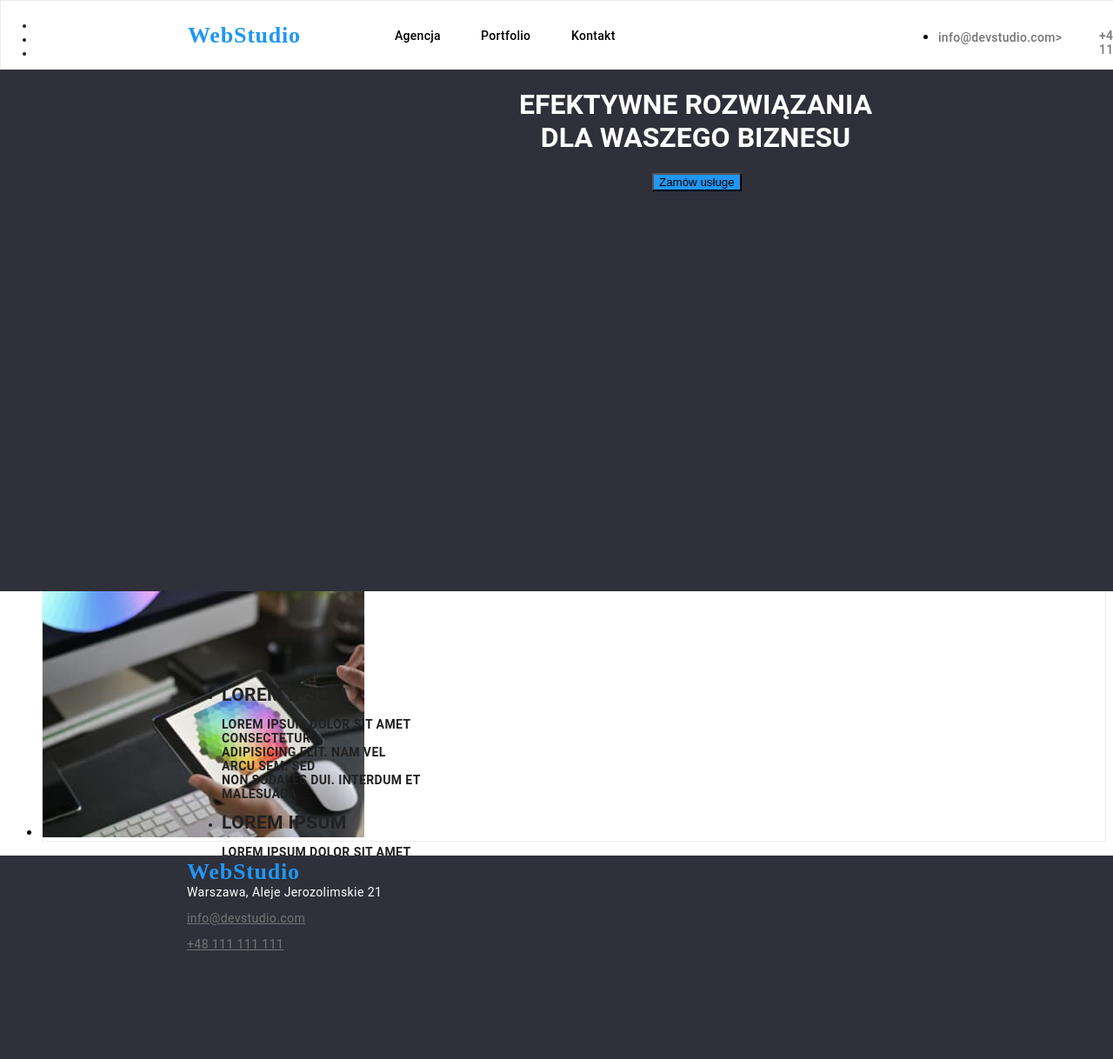
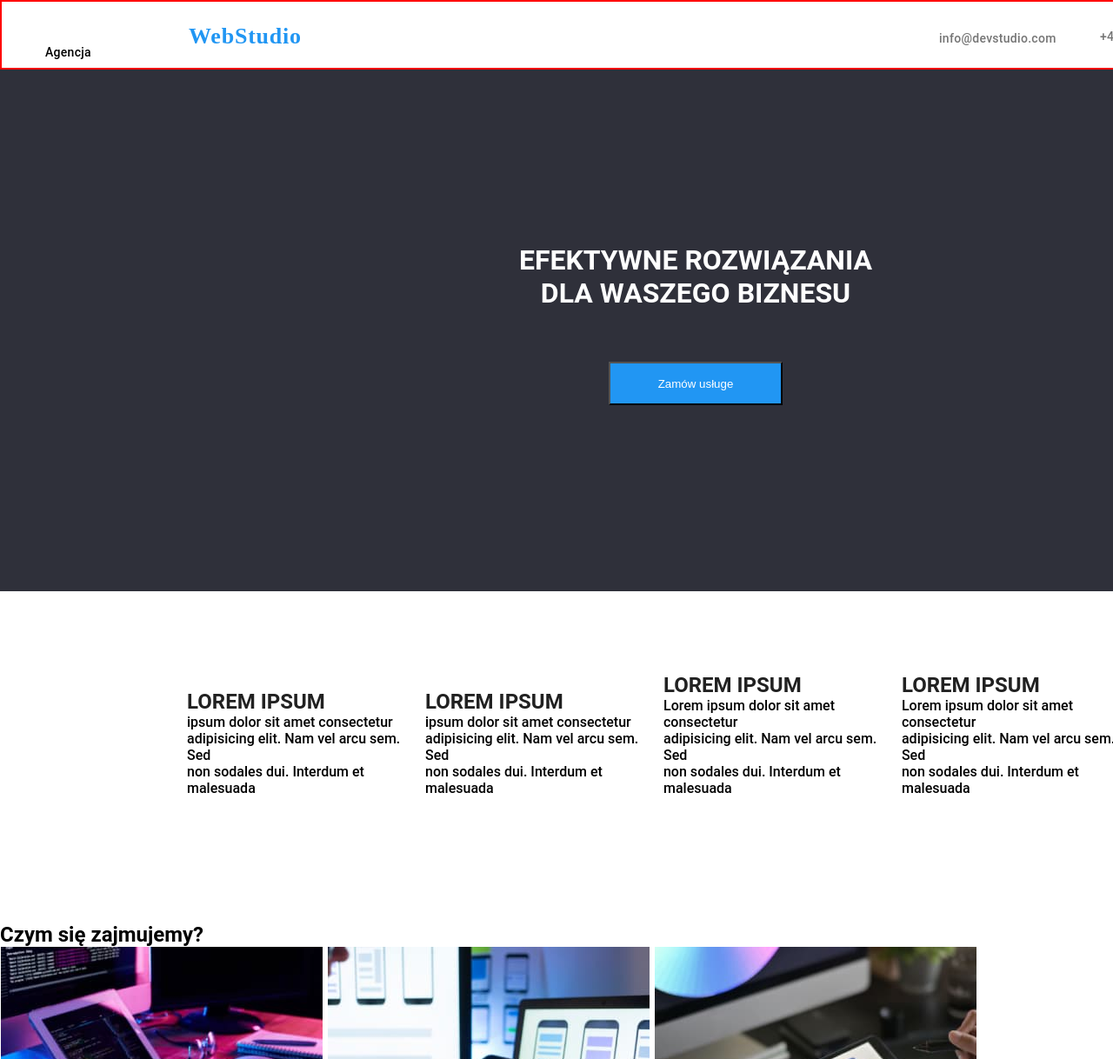
Before and after one commit to mikolajbotor/goit-markup-hw-03, a plain HTML site: page index.html in a window 1280 px wide. Shown: the top 1218 px of the page at 87% size. Drawn offline with Linux system fonts and the light colour scheme.

Commit message:
ustawianie elementów na stronie

```diff
--- a/css/styles.css
+++ b/css/styles.css
@@ -1,3 +1,9 @@
+*{
+    margin: 0px;
+    padding: 0px;
+    box-sizing: border-box;
+}
+
 body{
     font-family: 'Roboto', sans-serif;
     font-weight: 500;
@@ -9,17 +15,17 @@ a{
     color:black
     }
 
-header{
+.menu{
     position: absolute;
     width: 1600px;
     height: 80px;
     left: 0px;
     top: 0px;
-    background-color: #ffffff;
-    border: 1px solid #ECECEC;
+    border: 2px solid red;
+    color:#FFFFFF;
 }
 
-.logo-header{
+.menu .logo-header{
     position: absolute;
     width: 145px;
     height: 31px;
@@ -37,8 +43,8 @@ header{
     color: #2196F3;
 }
 
-.logo-header:hover{
-    color:#212121;
+.menu .logo-header :hover{
+    color: #000;
 }
 
 nav{
@@ -50,6 +56,12 @@ nav{
     letter-spacing: 0.02em;
 
     color: #212121;
+}
+
+nav li{
+    margin: 50px;
+
+    display: flex;
 }
 
 .contact a{
@@ -81,42 +93,62 @@ color: #757575;
     top: 32px;
 }
 
-.order-field{
+header{
     position: absolute;
     width: 1600px;
     height: 600px;
     left: 0px;
     top: 80px;
 
-background: #2F303A;
+    background: #2F303A;
 }
 
-.lorem-ipsum{
+header h1{
+    padding: 200px 452px 30px 452px;
+    color:#FFFFFF;
+    text-align: center;
+}
+
+header button{
+    background-color: #2196F3;
+    color: #FFFFFF;
+    width: 200px;
+    height: 50px;
+    margin: 30px 700px 200px 700px;
+}
+
+main{
     position: absolute;
-    width: 270px;
-    height: 16px;
+    width: 1600px;
+    height: 1417px;
+    padding-top: 680px;
+}
+
+.our-features{
+    position: absolute;
+    width: 1170px;
+    height: 101px;
     left: 215px;
     top: 774px;
-
-    font-family: 'Roboto';
-    font-style: normal;
-    font-weight: 700;
-    font-size: 14px;
-    line-height: 16px;
-    letter-spacing: 0.03em;
-    text-transform: uppercase;
-
-    color: #212121;
 }
 
-.our-team{
+.our-features h2{
+    width: 217px;
+    height: 16px;
+    color: #212121;
+    font-weight: 700;
+    display: inline;
+}
+
+.our-features li{
+    width: 270px;
+    height: 75px;
+    display: inline-block;
+}
+
+.photos{
     position: absolute;
-    width: 1600px;
-    height: 648px;
-    left: 0px;
-    top: 1449px;
-
-    background: #F5F4FA;
+    margin-top: 381px ;
 }
 
 .photos li{
@@ -124,6 +156,7 @@ background: #2F303A;
 
     background: #FFFFFF;
     border: 1px solid #EEEEEE;
+    display: inline;
 }
 
 .photos p{
@@ -148,10 +181,25 @@ background: #2F303A;
     color: #212121;
 }
 
+.our-team{
+    position: absolute;
+    width: 1600px;
+    height: 648px;
+    left: 0px;
+    top: 1449px;
+
+    background: #F5F4FA;
+}
+
+.our-team li{
+    display: inline-block;
+}
+
 footer{
     position: absolute;
     width: 1600px;
     height: 252px;
+    top: 2097px;
     left: 0px;
     background: #2F303A;
 }
--- a/index.html
+++ b/index.html
@@ -8,40 +8,42 @@
     <title>Document</title>
 </head>
 <body>
-<header>
+<section class="menu">
     <h2><a href="#"><span class="logo-header">WebStudio</span></a></h2>
     <nav>
         <ul>
-            <li><a style="position:absolute; width: 53px; left: 453px; top: 32px;" href="#">Agencja</a></li>
-            <li><a style="position:absolute; width: 53px; left: 552px; top: 32px;" href="portfolio.html">Portfolio</a></li>
-            <li><a style="position:absolute; width: 53px; left: 656px; top: 32px;" href="#">Kontakt</a></li>
+            <li><a href="#">Agencja</a></li>
+            <li><a href="portfolio.html">Portfolio</a></li>
+            <li><a href="#">Kontakt</a></li>
         </ul>
     </nav>
     <ul class="contact">
-        <li class="contact-mail"><a href="mailto:info@devstudio.com">info@devstudio.com></a></li>
-        <li><a class="contact-phone" href="tel:+48111111111">+48 111 111 111></a></li>
+        <li class="contact-mail"><a href="mailto:info@devstudio.com">info@devstudio.com</a></li>
+        <li><a class="contact-phone" href="tel:+48111111111">+48 111 111 111</a></li>
     </ul>
+</section>
+<header>
+    <div>
+        <h1>EFEKTYWNE ROZWIĄZANIA <br> DLA WASZEGO BIZNESU</h1>
+        <button type="button">Zamów usługe</button>
+    </div>
 </header>
 <main>
-    <div class="order-field">
-        <h1 style="color: white; text-align: center;">EFEKTYWNE ROZWIĄZANIA <br> DLA WASZEGO BIZNESU</h1>
-        <button style="background-color: #2196F3; position: absolute; left: 750px ;" type="button">Zamów usługe</button>
-    </div>
-    <div class="lorem-ipsum">
+    <div class="our-features">
         <ul>
-            <li><h2>LOREM IPSUM</h2><p>Lorem ipsum dolor sit amet consectetur <br> adipisicing elit. Nam vel arcu sem. Sed <br> non sodales dui. Interdum et malesuada</p></li>
-            <li><h2>LOREM IPSUM</h2><p>Lorem ipsum dolor sit amet consectetur <br> adipisicing elit. Nam vel arcu sem. Sed <br> non sodales dui. Interdum et malesuada</p></li>
-            <li><h2>LOREM IPSUM</h2><p>Lorem ipsum dolor sit amet consectetur <br> adipisicing elit. Nam vel arcu sem. Sed <br> non sodales dui. Interdum et malesuada</p></li>
-            <li><h2>LOREM IPSUM</h2><p>Lorem ipsum dolor sit amet consectetur <br> adipisicing elit. Nam vel arcu sem. Sed <br> non sodales dui. Interdum et malesuada</p></li>
+            <li><p><h2>LOREM IPSUM</h2><br> ipsum dolor sit amet consectetur <br> adipisicing elit. Nam vel arcu sem. Sed <br> non sodales dui. Interdum et malesuada</p></li>
+            <li><p><h2>LOREM IPSUM</h2><br> ipsum dolor sit amet consectetur <br> adipisicing elit. Nam vel arcu sem. Sed <br> non sodales dui. Interdum et malesuada</p></li>
+            <li><p><h2>LOREM IPSUM</h2><br>Lorem ipsum dolor sit amet consectetur <br> adipisicing elit. Nam vel arcu sem. Sed <br> non sodales dui. Interdum et malesuada</p></li>
+            <li><p><h2>LOREM IPSUM</h2><br>Lorem ipsum dolor sit amet consectetur <br> adipisicing elit. Nam vel arcu sem. Sed <br> non sodales dui. Interdum et malesuada</p></li>
         </ul>
     </div>
-    <div class="photos">
-        <h2>Czym się zajmujemy?</h2>
-            <ul>
+    <div>
+        <ul class="photos">
+            <h2>Czym się zajmujemy?</h2>
                 <li><img src="images/img1.jpg" alt="close-up-image-programer-working-his-desk-office" width="370" height="294"></li>
                 <li><img src="images/img2.jpg" alt="web-ui-designers-are-developing-application-smartphones-team-creators-is-working-interface-mobile-phones" width="370" height="294"></li>
                 <li><img src="images/img3.jpg" alt="creative-artist-web-design-with-working-colour-selection-graphic-tablet" width="370" height="294"></ul></li>
-            </ul>
+        </ul>
     </div>
     <div class="our-team">
         <h2>Nasz zespół</h2>
```
